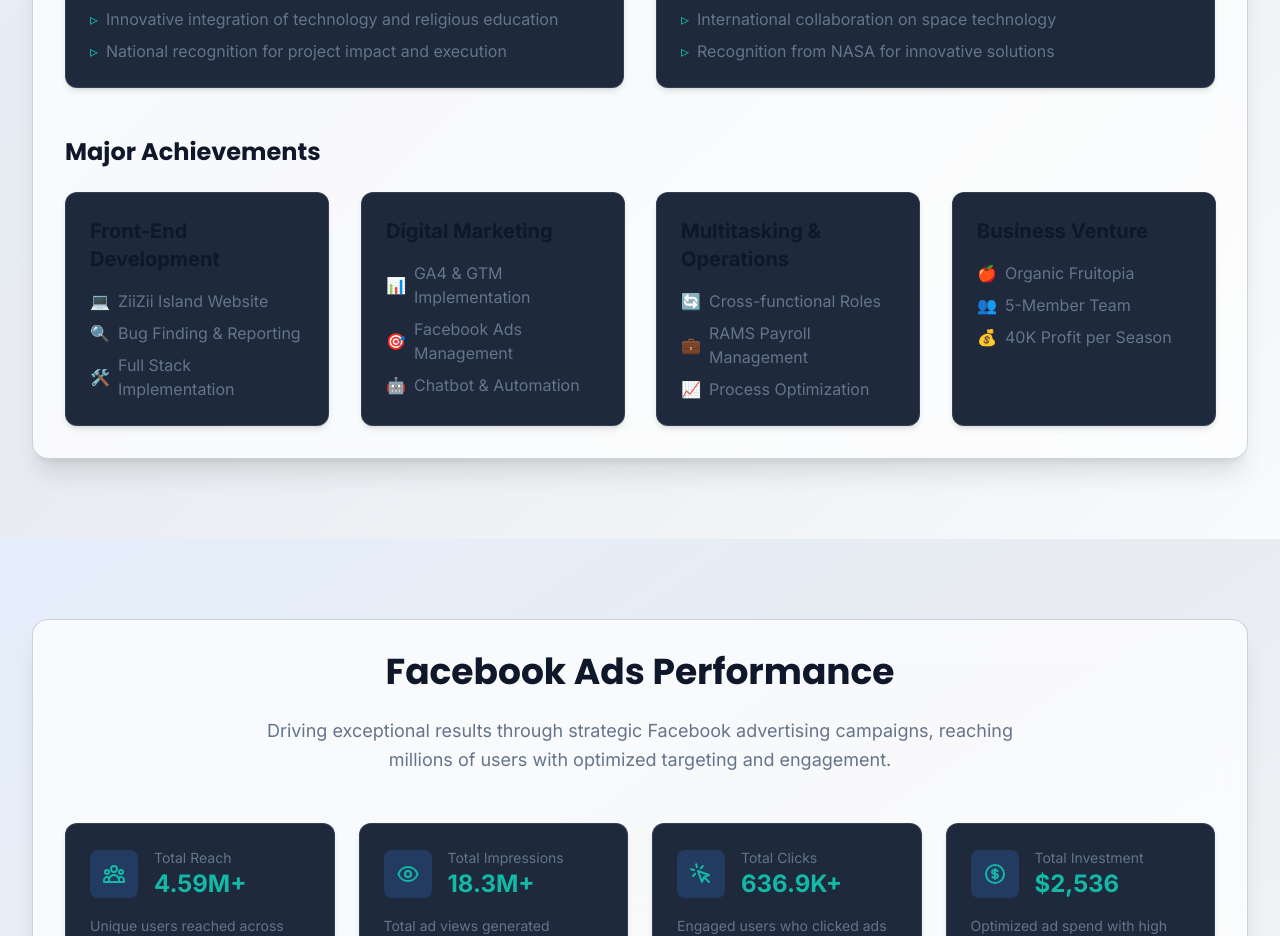
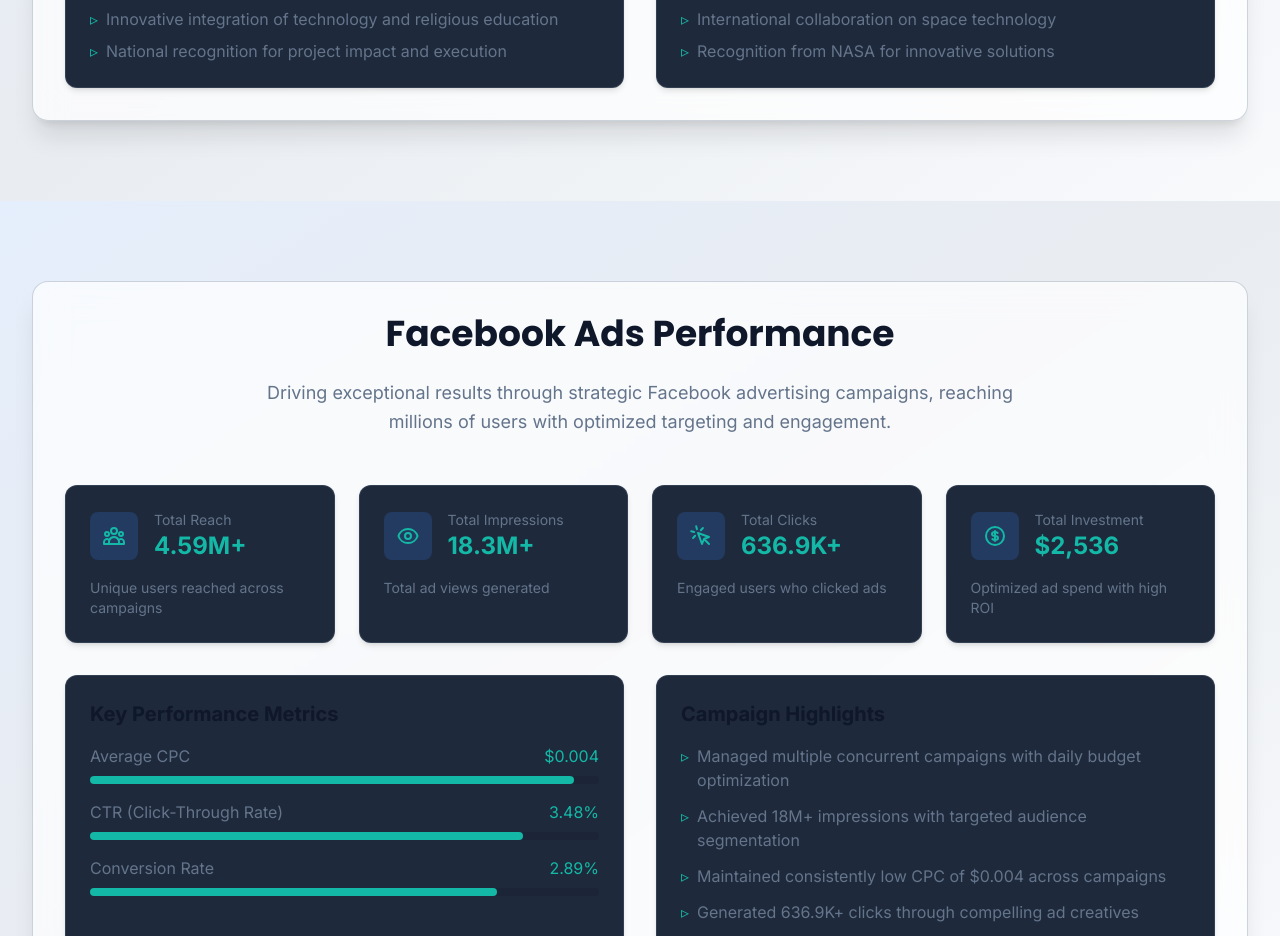
Before and after one commit to emon-ismail/2025-Ismail-emon-personal-portfolio, a Next.js app: page / in a window 1280 px wide. Shown: the part 8360-9296 px from the top of the page. Built offline with nearby package versions, Linux system fonts and the light colour scheme.

Commit message:
logo and  design done

```diff
--- a/src/app/page.tsx
+++ b/src/app/page.tsx
@@ -1137,95 +1137,7 @@
                 </div>
               </div>
 
-              {/* Major Achievements */}
-              <div className="mt-12">
-                <h3 className="text-2xl font-bold text-dark dark:text-light mb-6 font-display">Major Achievements</h3>
-                <div className="grid md:grid-cols-2 lg:grid-cols-4 gap-8">
-                  {/* Front-End Development */}
-                  <div className="bg-dark-lighter bg-white/80 dark:bg-dark-lighter/80 border border-secondary/30 shadow-md rounded-xl hover:shadow-xl p-6 rounded-lg group hover:transform hover:scale-105 transition-all duration-300 animate-scale-in">
-                    <h4 className="text-xl font-bold text-dark dark:text-light mb-4 group-hover:text-primary transition-colors">
-                      Front-End Development
-                    </h4>
-                    <div className="space-y-2">
-                      <div className="flex items-center text-secondary">
-                        <span className="mr-2">💻</span>
-                        <span>ZiiZii Island Website</span>
-                      </div>
-                      <div className="flex items-center text-secondary">
-                        <span className="mr-2">🔍</span>
-                        <span>Bug Finding & Reporting</span>
-                      </div>
-                      <div className="flex items-center text-secondary">
-                        <span className="mr-2">🛠️</span>
-                        <span>Full Stack Implementation</span>
-                      </div>
-                    </div>
-                  </div>
 
-                  {/* Digital Marketing */}
-                  <div className="bg-dark-lighter bg-white/80 dark:bg-dark-lighter/80 border border-secondary/30 shadow-md rounded-xl hover:shadow-xl p-6 rounded-lg group hover:transform hover:scale-105 transition-all duration-300 animate-scale-in">
-                    <h4 className="text-xl font-bold text-dark dark:text-light mb-4 group-hover:text-primary transition-colors">
-                      Digital Marketing
-                    </h4>
-                    <div className="space-y-2">
-                      <div className="flex items-center text-secondary">
-                        <span className="mr-2">📊</span>
-                        <span>GA4 & GTM Implementation</span>
-                      </div>
-                      <div className="flex items-center text-secondary">
-                        <span className="mr-2">🎯</span>
-                        <span>Facebook Ads Management</span>
-                      </div>
-                      <div className="flex items-center text-secondary">
-                        <span className="mr-2">🤖</span>
-                        <span>Chatbot & Automation</span>
-                      </div>
-                    </div>
-                  </div>
-
-                  {/* Multitasking & Operations */}
-                  <div className="bg-dark-lighter bg-white/80 dark:bg-dark-lighter/80 border border-secondary/30 shadow-md rounded-xl hover:shadow-xl p-6 rounded-lg group hover:transform hover:scale-105 transition-all duration-300 animate-scale-in">
-                    <h4 className="text-xl font-bold text-dark dark:text-light mb-4 group-hover:text-primary transition-colors">
-                      Multitasking & Operations
-                    </h4>
-                    <div className="space-y-2">
-                      <div className="flex items-center text-secondary">
-                        <span className="mr-2">🔄</span>
-                        <span>Cross-functional Roles</span>
-                      </div>
-                      <div className="flex items-center text-secondary">
-                        <span className="mr-2">💼</span>
-                        <span>RAMS Payroll Management</span>
-                      </div>
-                      <div className="flex items-center text-secondary">
-                        <span className="mr-2">📈</span>
-                        <span>Process Optimization</span>
-                      </div>
-                    </div>
-                  </div>
-
-                  {/* Business Venture */}
-                  <div className="bg-dark-lighter bg-white/80 dark:bg-dark-lighter/80 border border-secondary/30 shadow-md rounded-xl hover:shadow-xl p-6 rounded-lg group hover:transform hover:scale-105 transition-all duration-300 animate-scale-in">
-                    <h4 className="text-xl font-bold text-dark dark:text-light mb-4 group-hover:text-primary transition-colors">
-                      Business Venture
-                    </h4>
-                    <div className="space-y-2">
-                      <div className="flex items-center text-secondary">
-                        <span className="mr-2">🍎</span>
-                        <span>Organic Fruitopia</span>
-                      </div>
-                      <div className="flex items-center text-secondary">
-                        <span className="mr-2">👥</span>
-                        <span>5-Member Team</span>
-                      </div>
-                      <div className="flex items-center text-secondary">
-                        <span className="mr-2">💰</span>
-                        <span>40K Profit per Season</span>
-                      </div>
-                    </div>
-                  </div>
-                </div>
-              </div>
             </div>
           </div>
         </article>
```
